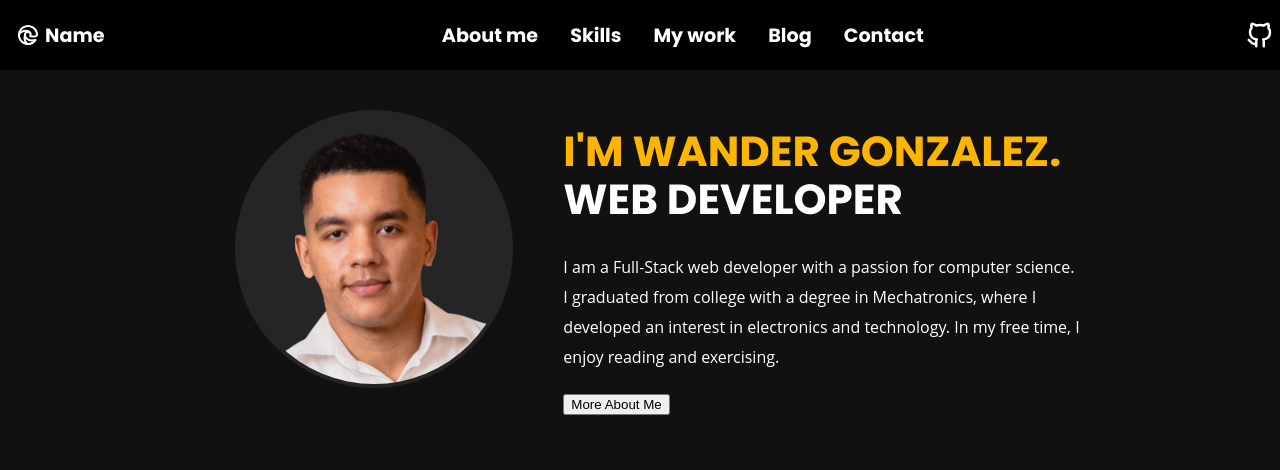
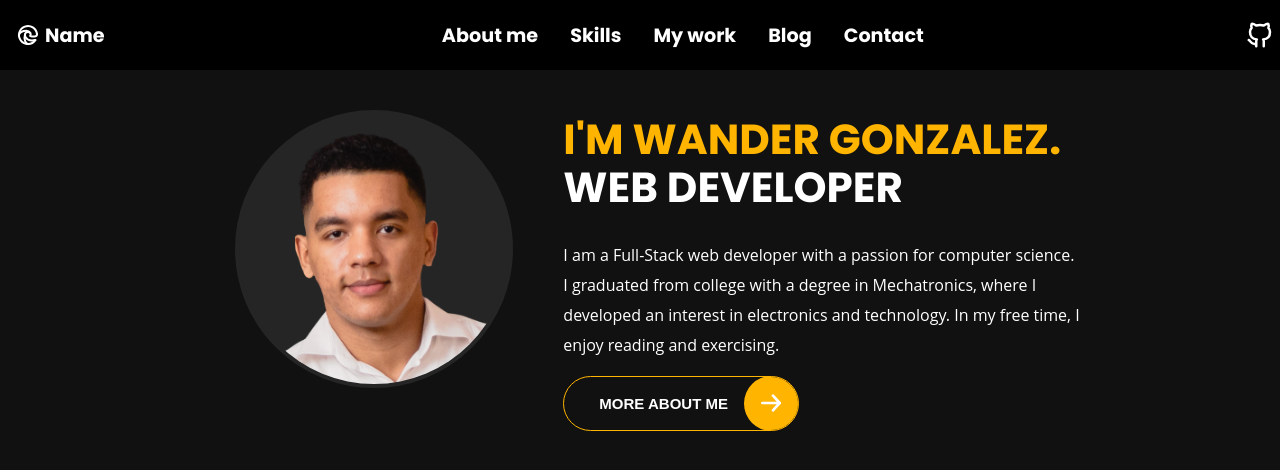
Before and after one commit to wandergithub/w-portfolio, a React (Create React App) app: page / in a window 1280 px wide. Shown: the top 470 px of the page. Built offline with nearby package versions, Linux system fonts and the light colour scheme.

Commit message:
Add button style and animation

```diff
--- a/package.json
+++ b/package.json
@@ -3,6 +3,9 @@
   "version": "0.1.0",
   "private": true,
   "dependencies": {
+    "@fortawesome/fontawesome-svg-core": "^6.3.0",
+    "@fortawesome/free-solid-svg-icons": "^6.3.0",
+    "@fortawesome/react-fontawesome": "^0.2.0",
     "@testing-library/jest-dom": "^5.16.5",
     "@testing-library/react": "^13.4.0",
     "@testing-library/user-event": "^13.5.0",
--- a/src/components/About/About.js
+++ b/src/components/About/About.js
@@ -1,3 +1,4 @@
+import { FontAwesomeIcon } from "@fortawesome/react-fontawesome";
 import "./About.scss";
 import me from "./assets/me.webp";
 
@@ -19,7 +20,10 @@ const About = () => {
           developed an interest in electronics and technology. In my free time,
           I enjoy reading and exercising.
         </p>
-        <button> More About Me</button>
+        <button className="button">
+          <span className="button-text">more about me</span>
+          <span className="button-icon"></span>
+        </button>
       </div>
     </div>
   );
--- a/src/components/About/About.scss
+++ b/src/components/About/About.scss
@@ -23,6 +23,71 @@
 
 .about-content {
   max-width: 40.3333%;
+}
+
+.button {
+  border: 1px solid $primary-color;
+  background-color: transparent;
+  border-radius: 35px;
+  color: #fff;
+  cursor: pointer;
+  cursor: pointer !important;
+  display: inline-block;
+  font-size: 15px;
+  font-weight: 600;
+  line-height: 1.4;
+  outline: none !important;
+  overflow: hidden;
+  padding: 16px 70px 16px 35px;
+  position: relative;
+  text-align: center;
+  text-decoration: none !important;
+  text-overflow: ellipsis;
+  text-transform: uppercase;
+  transition: all 0.25s ease-in-out;
+  -webkit-user-select: none;
+  user-select: none;
+  vertical-align: middle;
+  white-space: nowrap;
+  z-index: 1;
+}
+
+.button-icon {
+  align-items: center;
+  border-radius: 50%;
+  bottom: 0;
+  color: #fff;
+  display: flex;
+  font-size: 19px;
+  height: 55px;
+  justify-content: center;
+  position: absolute;
+  right: -1px;
+  top: -1px;
+  width: 55px;
+  background-color: $primary-color;
+  background-image: url('./assets/arrow-right.svg');
+  background-repeat: no-repeat;
+  background-position: center;
+}
+
+.button:hover:before {
+  -webkit-transform: translateX(0);
+  transform: translateX(0);
+}
+
+.button:before {
+  background-color: $primary-color;
+  bottom: 0;
+  content: "";
+  left: 0;
+  position: absolute;
+  right: 0;
+  top: 0;
+  -webkit-transform: translateX(100%);
+  transform: translateX(100%);
+  transition: all 0.3s ease-out;
+  z-index: -1;
 }
 
 @media screen and (max-width: 768px) {
```
Also changed, not shown: src/components/About/assets/arrow-right.svg (added), 1 other file (tests, documents, lock files or other folders).
